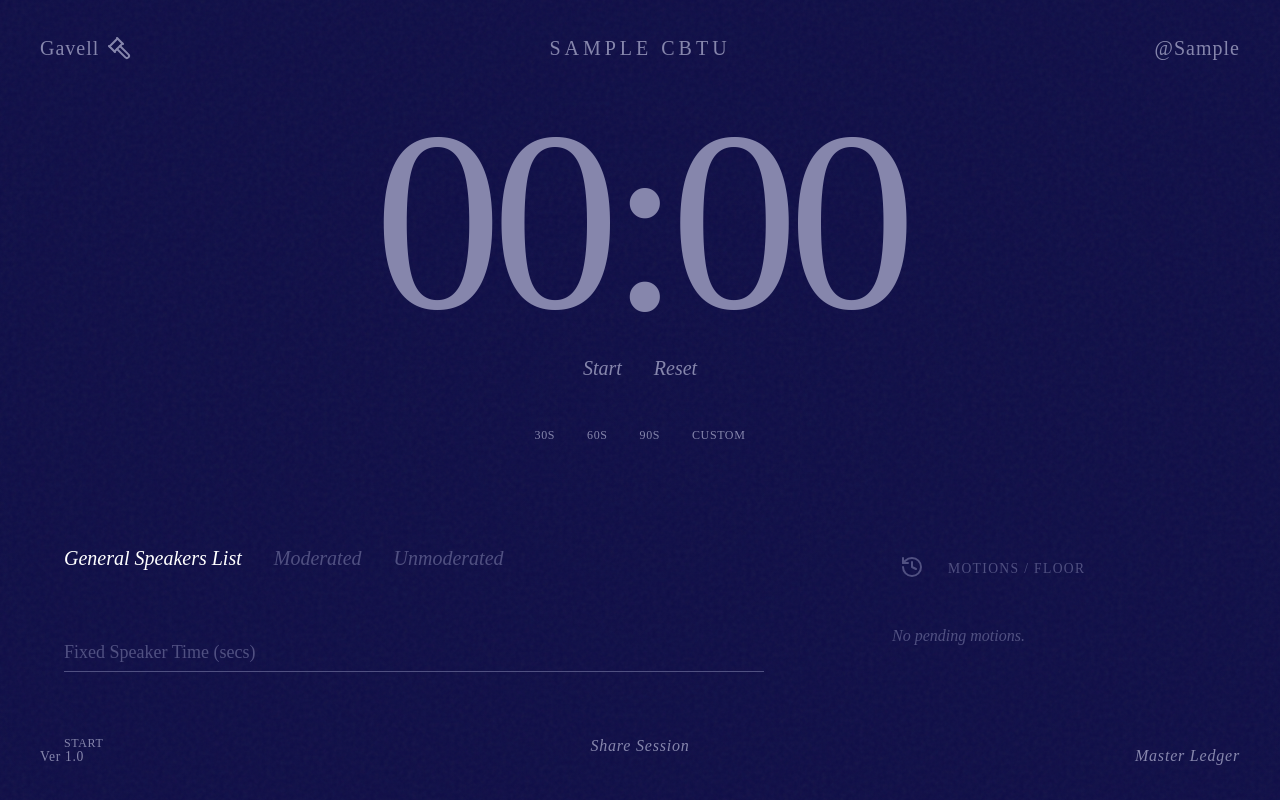
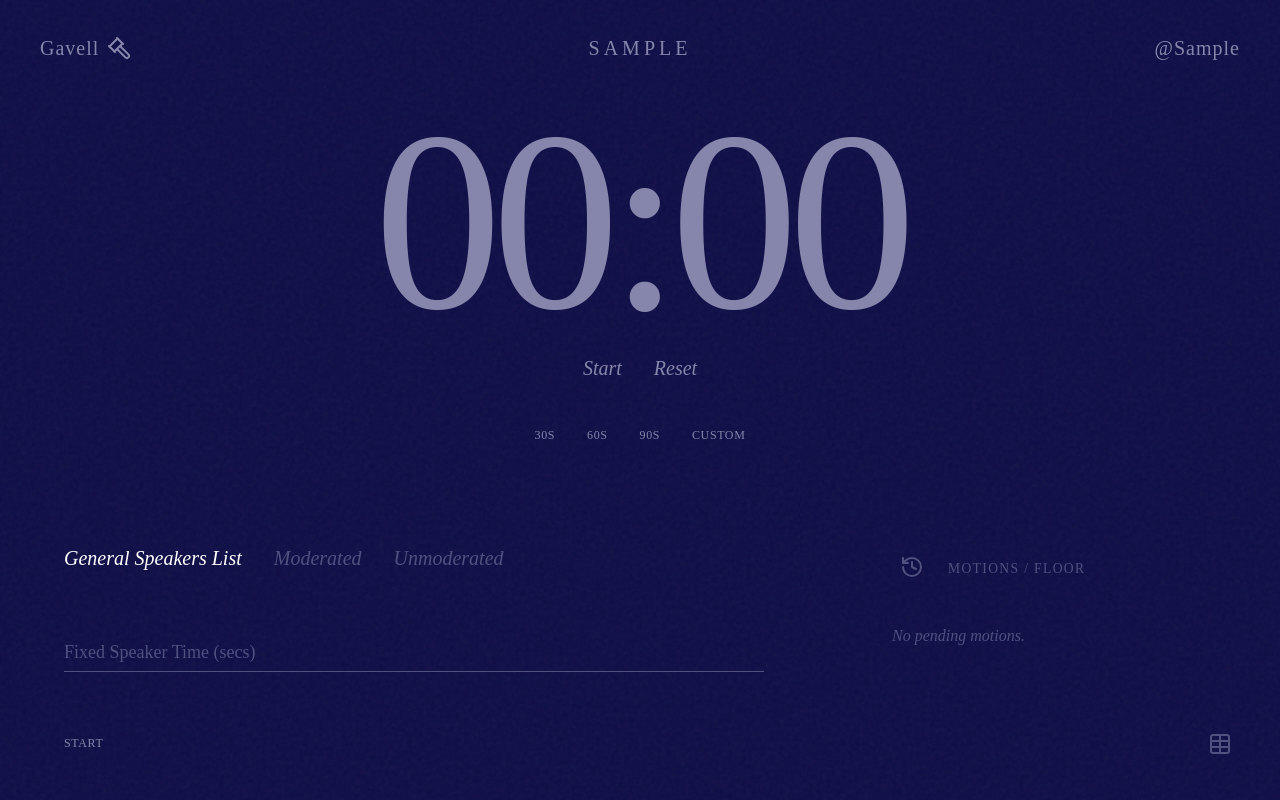
Before and after one commit to Luckshithh/Gavel-MUN, a React (Vite) app: page / in a window 1280 px wide. Both pictures are taken after typing "Sample", "Sample" into the empty fields and a click on the button "CREATE REGISTER". Built offline with nearby package versions, Linux system fonts and the light colour scheme; a web font is replaced by a local one.

Commit message:
Update UI elements: Logo sizing, Table icon, Home link

```diff
--- a/src/components/Header.jsx
+++ b/src/components/Header.jsx
@@ -1,11 +1,12 @@
 import { useState, useEffect } from 'react';
 import { listenToDBState } from '../lib/firebase';
-import { Gavel } from 'lucide-react';
+import { Gavel, Table } from 'lucide-react';
+import { Link } from 'react-router-dom';
 
 export default function Header({ committeeId, onOpenLedger }) {
   const [showShare, setShowShare] = useState(false);
   const [munName, setMunName] = useState('2026');
-  const formattedName = decodeURIComponent(committeeId).toUpperCase().replace(/-/g, ' ');
+  const formattedName = decodeURIComponent(committeeId).replace(/-[a-zA-Z0-9]{4}$/, '').toUpperCase().replace(/-/g, ' ');
 
   useEffect(() => {
     const unsub = listenToDBState(committeeId, 'munName', (data) => {
@@ -16,8 +17,10 @@ export default function Header({ committeeId, onOpenLedger }) {
 
   return (
     <>
-      <div className="metadata meta-tl flex items-center gap-2" style={{ fontSize: '1.25rem' }}>
-        Gavell <Gavel size={24} style={{ transform: 'scaleX(-1)' }} />
+      <div className="metadata meta-tl" style={{ fontSize: '1.25rem' }}>
+        <Link to="/" style={{ color: 'inherit', textDecoration: 'none', display: 'flex', alignItems: 'center', gap: '0.5rem' }} title="Return to Home">
+          Gavell <Gavel size={24} style={{ transform: 'scaleX(-1)' }} />
+        </Link>
       </div>
       <div style={{ position: 'sticky', left: 0, width: '100vw', height: 0, overflow: 'visible', zIndex: 50 }}>
         <div className="metadata" style={{ top: '2rem', left: '50%', transform: 'translateX(-50%)', position: 'absolute', letterSpacing: '0.2em', fontSize: '1.25rem' }}>
@@ -27,15 +30,15 @@ export default function Header({ committeeId, onOpenLedger }) {
 
       <div className="metadata meta-tr" style={{ fontSize: '1.25rem' }}>@{munName}</div>
 
-      <div className="metadata meta-bl">Ver 1.0</div>
-
       <div style={{ position: 'sticky', left: 0, width: '100vw', height: 0, overflow: 'visible', zIndex: 50 }}>
-        <div className="metadata" style={{ top: 'calc(100vh - 4rem)', left: '50%', transform: 'translateX(-50%)', position: 'absolute' }}>
+        <div className="metadata" style={{ bottom: '2rem', left: '50%', transform: 'translateX(-50%)', position: 'absolute' }}>
           <button onClick={() => setShowShare(true)} style={{ fontStyle: 'italic', fontSize: '1rem', textTransform: 'none' }}>Share Session</button>
         </div>
       </div>
       <div className="metadata meta-br">
-        <button onClick={onOpenLedger} style={{ fontStyle: 'italic', fontSize: '1rem', textTransform: 'none' }}>Master Ledger</button>
+        <button onClick={onOpenLedger} style={{ background: 'transparent', padding: '0.5rem', color: 'var(--text-secondary)' }} title="Master Ledger">
+          <Table size={24} />
+        </button>
       </div>
 
       {showShare && (
--- a/src/pages/Home.jsx
+++ b/src/pages/Home.jsx
@@ -35,9 +35,11 @@ export default function Home() {
   return (
     <div className="flex flex-col items-center justify-center" style={{ minHeight: '100vh', padding: '2rem' }}>
 
+      <div className="metadata flex items-center gap-2" style={{ position: 'absolute', top: '2rem', left: '2rem', fontSize: '1.25rem', letterSpacing: '0.1em' }}>
+        Gavell <Gavel size={24} style={{ transform: 'scaleX(-1)' }} />
+      </div>
+
       <div className="card animate-fade-in" style={{ maxWidth: '600px', width: '100%', textAlign: 'center', padding: '4rem 2rem' }}>
-        <Gavel size={64} style={{ margin: '0 auto 1.5rem', opacity: 0.8, transform: 'scaleX(-1)' }} />
-        <h1 style={{ marginBottom: '3rem' }}>GAVEL.</h1>
 
         <form onSubmit={handleCreate} className="flex flex-col gap-4" style={{ maxWidth: '400px', margin: '0 auto' }}>
           <div className="input-group">
```
Also changed, not shown: public/logo.png (added).
